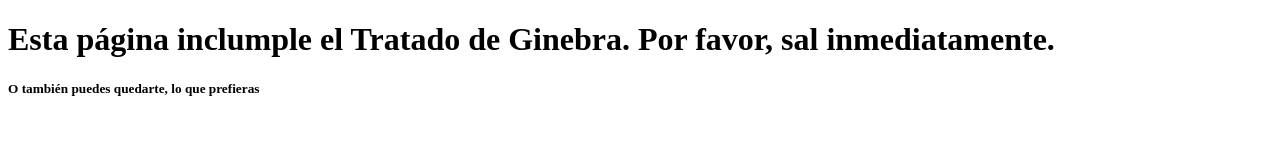
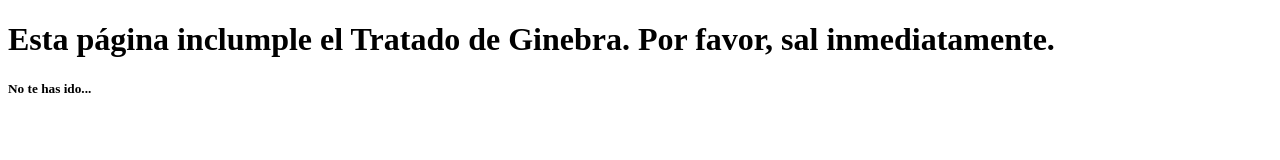
Before and after one commit to Sarutxi/taller_git, a plain HTML site: page index.html in a window 1280 px wide. Drawn offline with Linux system fonts and the light colour scheme.

Commit message:
Cambio titulo y h5

```diff
--- a/index.html
+++ b/index.html
@@ -3,10 +3,10 @@
 <head>
     <meta charset="UTF-8">
     <meta name="viewport" content="width=device-width, initial-scale=1.0">
-    <title>Document</title>
+    <title>Titulo de la página</title>
 </head>
 <body>
     <h1>Esta página inclumple el Tratado de Ginebra. Por favor, sal inmediatamente.</h1>
-    <h5>O también puedes quedarte, lo que prefieras</h5>
+    <h5>No te has ido...</h5>
 </body>
 </html>
```
